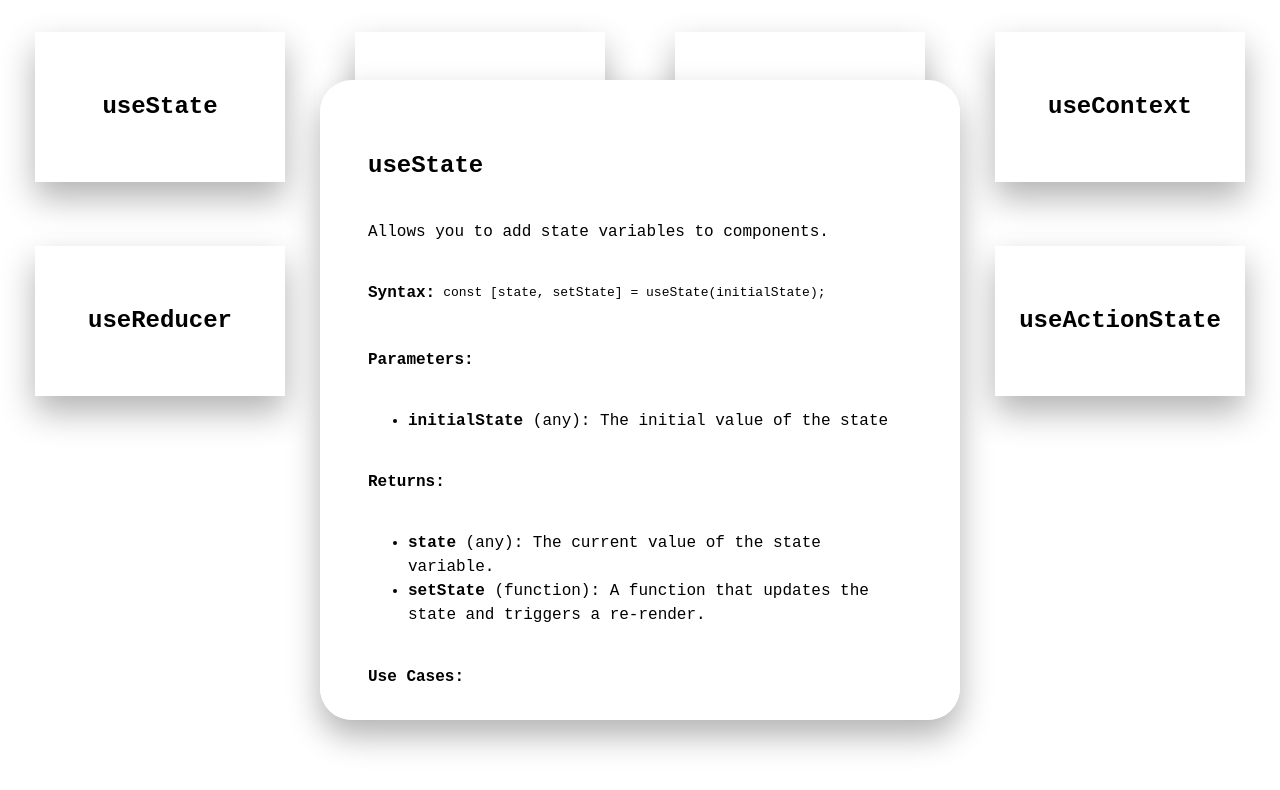
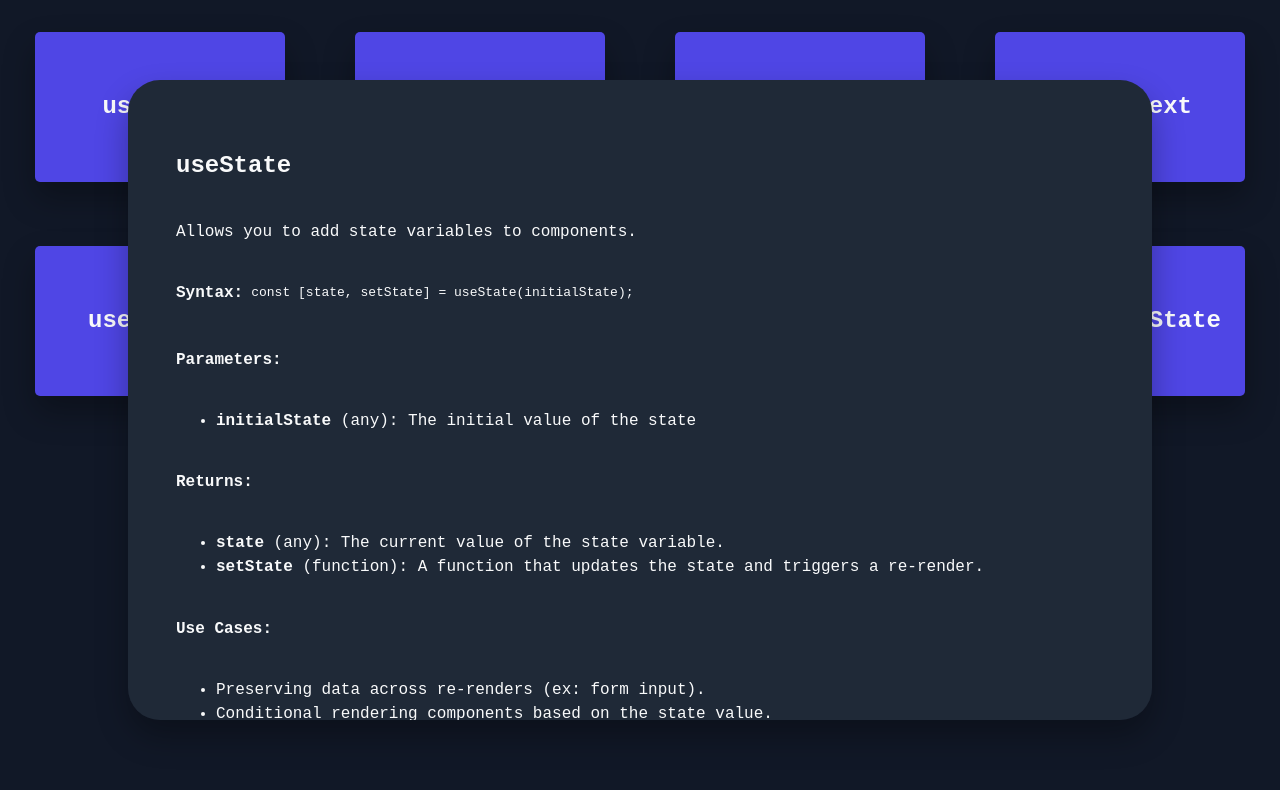
Before and after one commit to Dattele/React-Hooks, a React (Vite) app: page / in a window 1280 px wide. Both pictures are taken after a click on the element "useState". Shown: the top 790 px of the page. Built offline with nearby package versions, Linux system fonts and the light colour scheme.

Commit message:
- Updated the styles and added variables for the all the colors

```diff
--- a/src/App.css
+++ b/src/App.css
@@ -1,3 +1,28 @@
+:root {
+  --color-primary: #4f46e5;
+  --color-primary-light: #6366f1;
+  --color-accent: #f59e0b;
+  --color-bg: #111827;
+  --color-surface: #1f2937;
+  --color-text: #f9fafb;
+}
+
+body {
+  background-color: var(--color-bg);
+  color: var(--color-text);
+  font-family: 'Poppins', sans-serif;
+  transition: background-color 0.3s ease, color 0.3s ease;
+}
+
+.Slide {
+  background: var(--color-surface);
+  color: var(--color-text);
+}
+
+.Hook-Card {
+  background-color: var(--color-primary);
+}
+
 .React-Hooks-Wrapper {
   width: 100vw;
   height: 100vh;
--- a/src/components/Hooks/HookCard/HookCard.css
+++ b/src/components/Hooks/HookCard/HookCard.css
@@ -1,8 +1,6 @@
 .Hook-Card {
   cursor: pointer;
-  background: #ffffff;
   box-shadow: 0 1rem 2rem rgba(0, 0, 0, 0.3);
-  color: #000000;
   font-family: 'Fira Code', monospace;
   width: 250px;
   height: 150px;
@@ -11,4 +9,5 @@
   justify-content: center;
   justify-self: center;
   margin-bottom: 4rem;
+  border-radius: 5px;
 }
--- a/src/components/Slide/Slide.css
+++ b/src/components/Slide/Slide.css
@@ -3,8 +3,8 @@
   top: 50%;
   left: 50%;
   transform: translate(-50%, -50%);
-  max-width: 80%;
-  max-height: 80%;
+  width: 80%;
+  height: 80%;
   overflow-y: auto;
   border-radius: 2rem;
   box-shadow: 0rem 1rem 2rem rgba(0, 0, 0, 0.3);
@@ -16,7 +16,6 @@
   display: flex;
   flex-direction: column;
   padding: 3rem;
-  color: #000000;
   font-family: 'Fira Code', monospace;
 }
 
```
